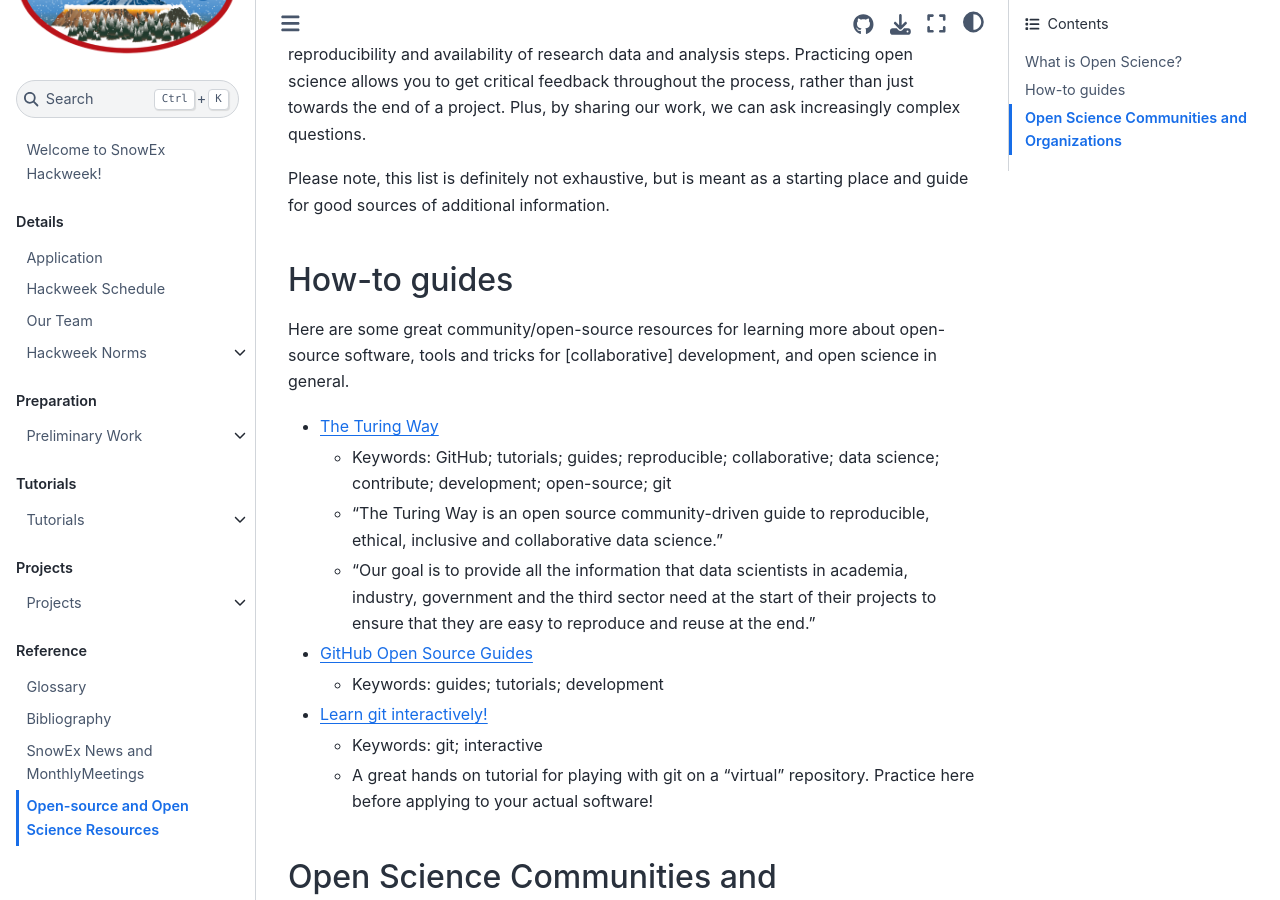
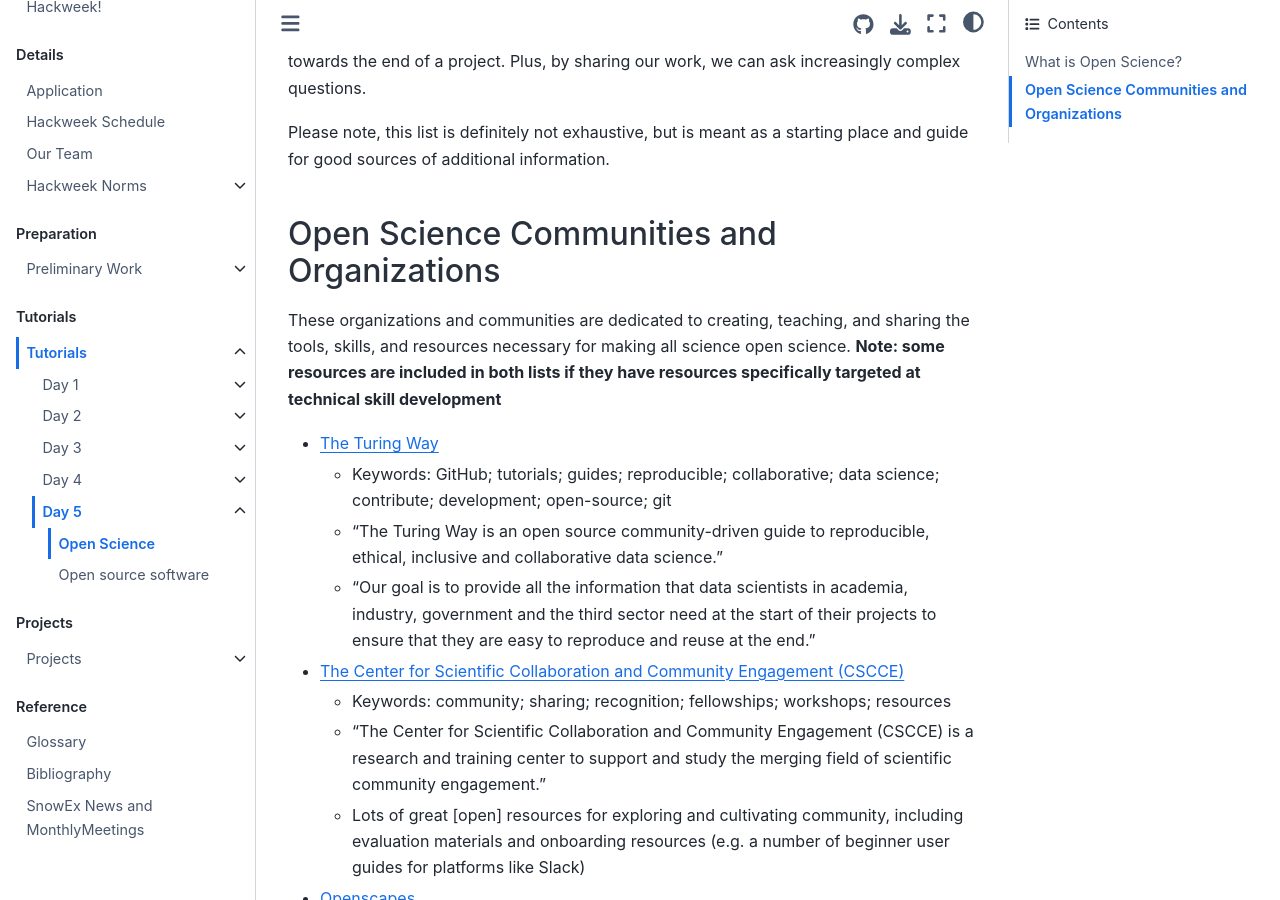
Before and after one commit to snowex-hackweek/website-2021, a Jupyter Book: the page built from book/tutorials/open_science.md, in a window 1280 px wide and 900 px high, scrolled down 781 px. Built offline with Jupyter Book 1.0.4 settings and Sphinx 7.4.7 and the Sphinx Book theme 1.1.4, drawn with Linux system fonts in a browser that asks for light colours; pages that are not in the unit, such as notebooks, are missing from menus; some of the changed text lies outside the part shown.

Commit message:
Friday - Open Scienc/Source (#138)
Co-authored-by: Jessica <JessicaS11@users.noreply.github.com>

````diff
--- a/book/_toc.yml
+++ b/book/_toc.yml
@@ -75,6 +75,10 @@
                 - file: tutorials/lis/2_interactive_data_exploration
             - file: tutorials/camera-traps-tutorial/timelapse-camera-tutorial
             - file: tutorials/machine-learning/Machine_Learning_Tutorial
+        - file: tutorials/day_5
+          sections:
+          - file: tutorials/open_science
+          - file: tutorials/open_source_software
 
 - part: Projects
   chapters:
@@ -87,4 +91,3 @@
     - file: glossary
     - file: bibliography
     - file: SnowEx_News_and_MonthlyMeetings
-    - file: open_source
--- /dev/null
+++ b/book/tutorials/day_5.md
@@ -0,0 +1,4 @@
+# Day 5
+
+```{tableofcontents}
+```
--- a/book/open_source.md
+++ b/book/tutorials/open_science.md
@@ -1,27 +1,14 @@
-# Open-source and Open Science Resources
+# Open Science
 
 ## What is Open Science?
 
-![open-science-defn](./img/open-science-defn.png)
+![open-science-defn](../img/open-science-defn.png)
 
 Open science is the process of making science open and accessible to all through reproducibility and availability of research data and analysis steps.
 Practicing open science allows you to get critical feedback throughout the process, rather than just towards the end of a project.
 Plus, by sharing our work, we can ask increasingly complex questions.
 
 Please note, this list is definitely not exhaustive, but is meant as a starting place and guide for good sources of additional information.
-
-## How-to guides
-Here are some great community/open-source resources for learning more about open-source software, tools and tricks for \[collaborative\] development, and open science in general.
-
-- [The Turing Way](https://the-turing-way.netlify.app/welcome.html)
-  - Keywords: GitHub; tutorials; guides; reproducible; collaborative; data science; contribute; development; open-source; git
-  - “The Turing Way is an open source community-driven guide to reproducible, ethical, inclusive and collaborative data science.”
-  - “Our goal is to provide all the information that data scientists in academia, industry, government and the third sector need at the start of their projects to ensure that they are easy to reproduce and reuse at the end.”
-- [GitHub Open Source Guides](https://opensource.guide/)
-  - Keywords: guides; tutorials; development
-- [Learn git interactively!](https://learngitbranching.js.org/)
-  - Keywords: git; interactive
-  - A great hands on tutorial for playing with git on a “virtual” repository. Practice here before applying to your actual software!
 
 ## Open Science Communities and Organizations
 These organizations and communities are dedicated to creating, teaching, and sharing the tools, skills, and resources necessary for making all science open science.
@@ -31,7 +18,7 @@
   - Keywords: GitHub; tutorials; guides; reproducible; collaborative; data science; contribute; development; open-source; git
   - “The Turing Way is an open source community-driven guide to reproducible, ethical, inclusive and collaborative data science.”
   - “Our goal is to provide all the information that data scientists in academia, industry, government and the third sector need at the start of their projects to ensure that they are easy to reproduce and reuse at the end.”
-- The Center for Scientific Collaboration and Community Engagement (CSCCE)
+- [The Center for Scientific Collaboration and Community Engagement (CSCCE)](https://www.cscce.org/)
   - Keywords: community; sharing; recognition; fellowships; workshops; resources
   - “The Center for Scientific Collaboration and Community Engagement (CSCCE) is a research and training center to support and study the merging field of scientific community engagement.”
   - Lots of great \[open\] resources for exploring and cultivating community, including evaluation materials and onboarding resources (e.g. a number of beginner user guides for platforms like Slack)
````
Also changed, not shown: book/schedule.md (+8 -0 lines), book/tutorials/open_source_software.md (added, +97 -0 lines).
